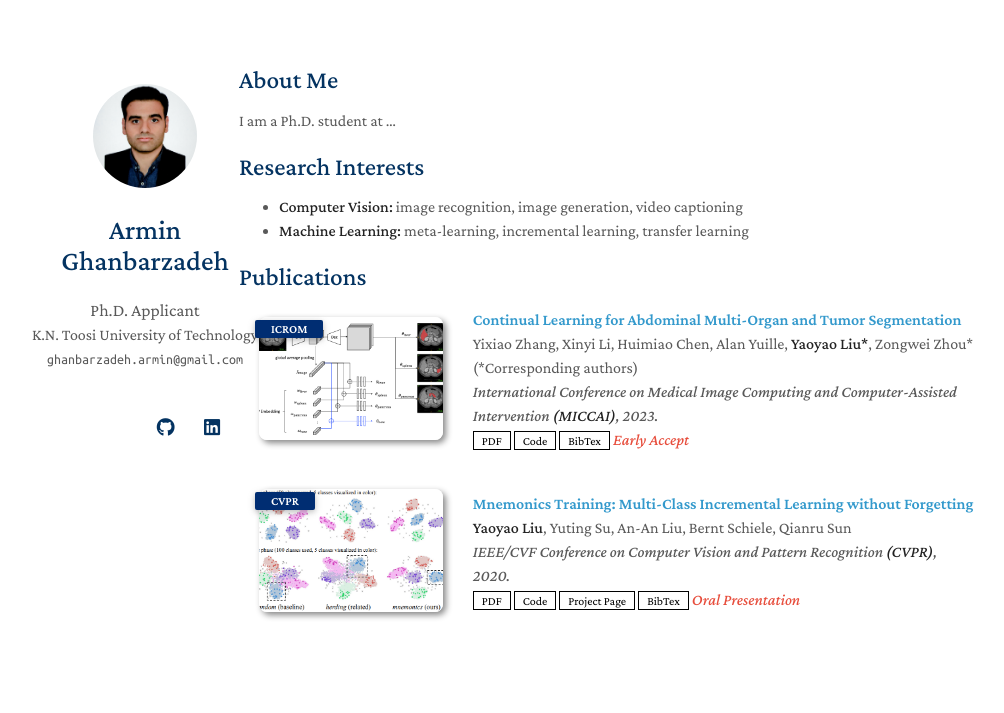
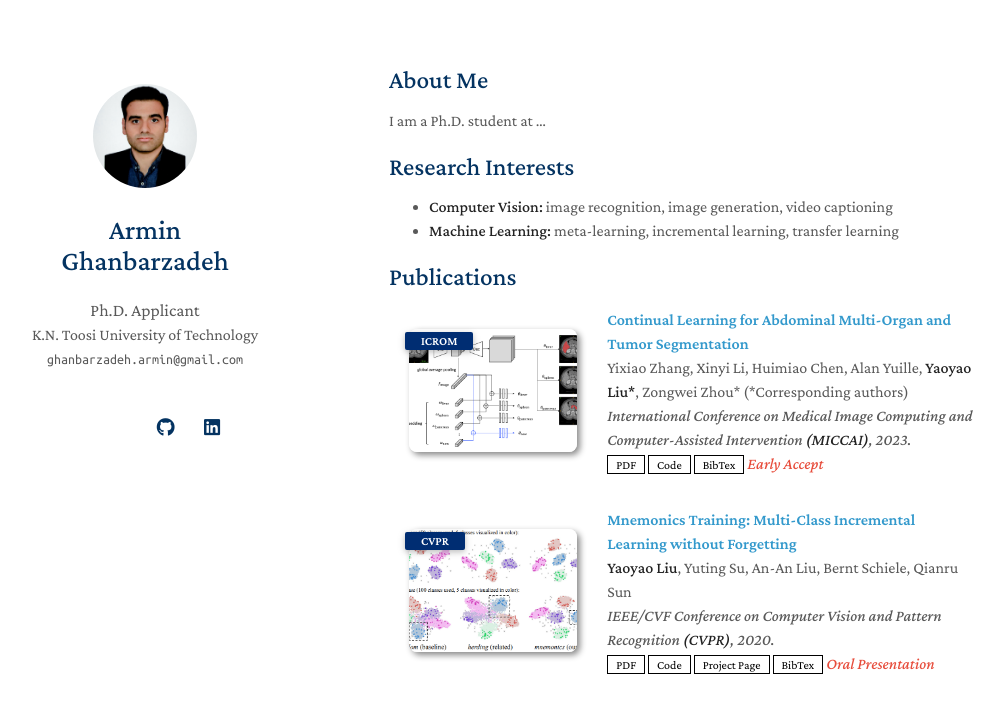
Before and after one commit to ghanbarzadeh/ghanbarzadeh.github.io, a Jekyll site: the page built from index.md, in a window 1280 px wide. Shown: the top 713 px of the page, without its empty margins (131-1135 px from the left). Built offline with Jekyll 4.4.1, drawn with Linux system fonts in a browser that asks for light colours; nearby versions of some CDN libraries; a style sheet for code colours, icons or effects is not loaded; our own code applies the rules of GitHub Pages for plain Markdown files.

Commit message:
Update minimal-light-no-dark-mode.scss

```diff
--- a/_sass/minimal-light-no-dark-mode.scss
+++ b/_sass/minimal-light-no-dark-mode.scss
@@ -353,7 +353,7 @@ header ul a strong {
 }
 
 section {
-  width:750px;
+  width:600px;
   float:right;
   padding-top:4.0em;
   padding-bottom:50px;
```
